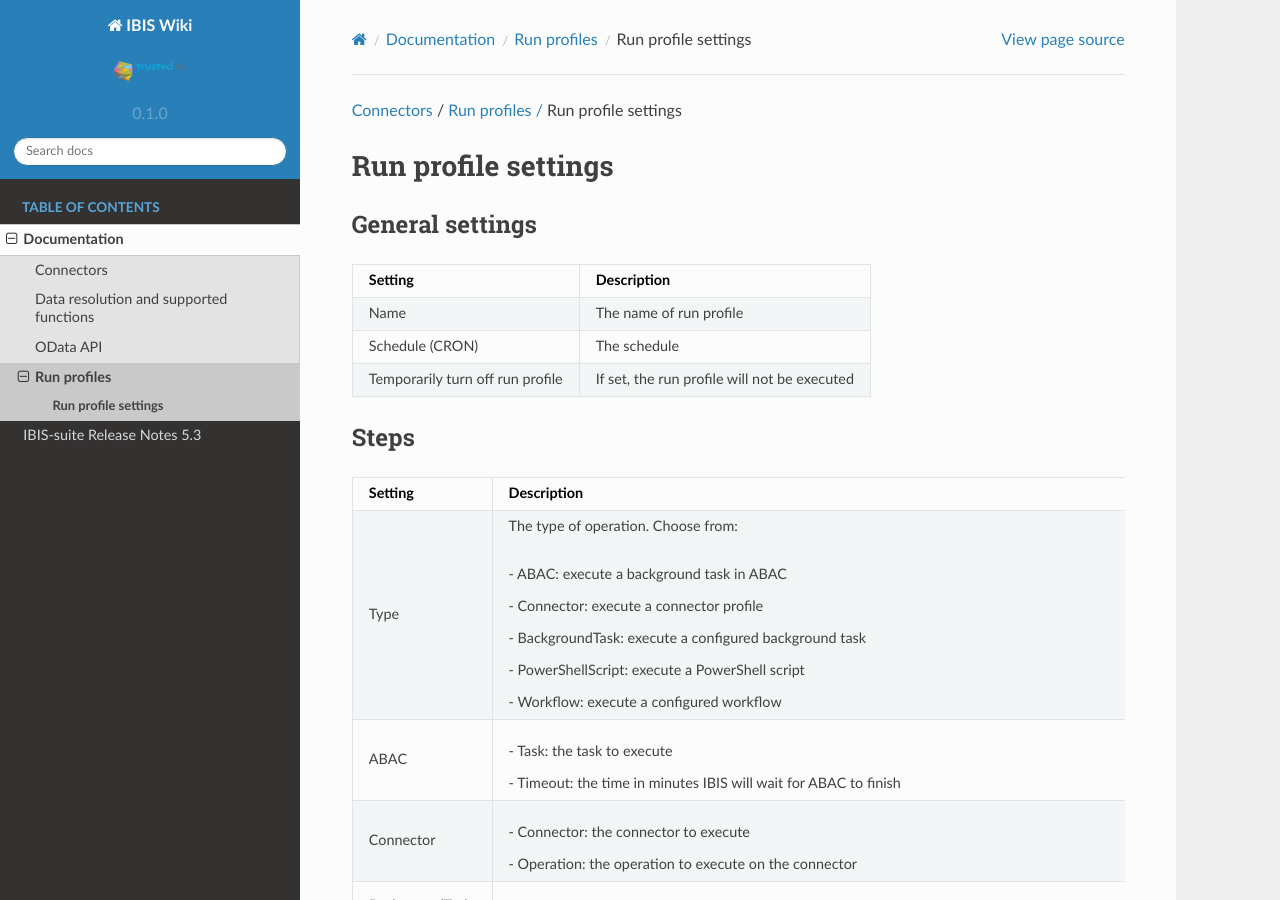
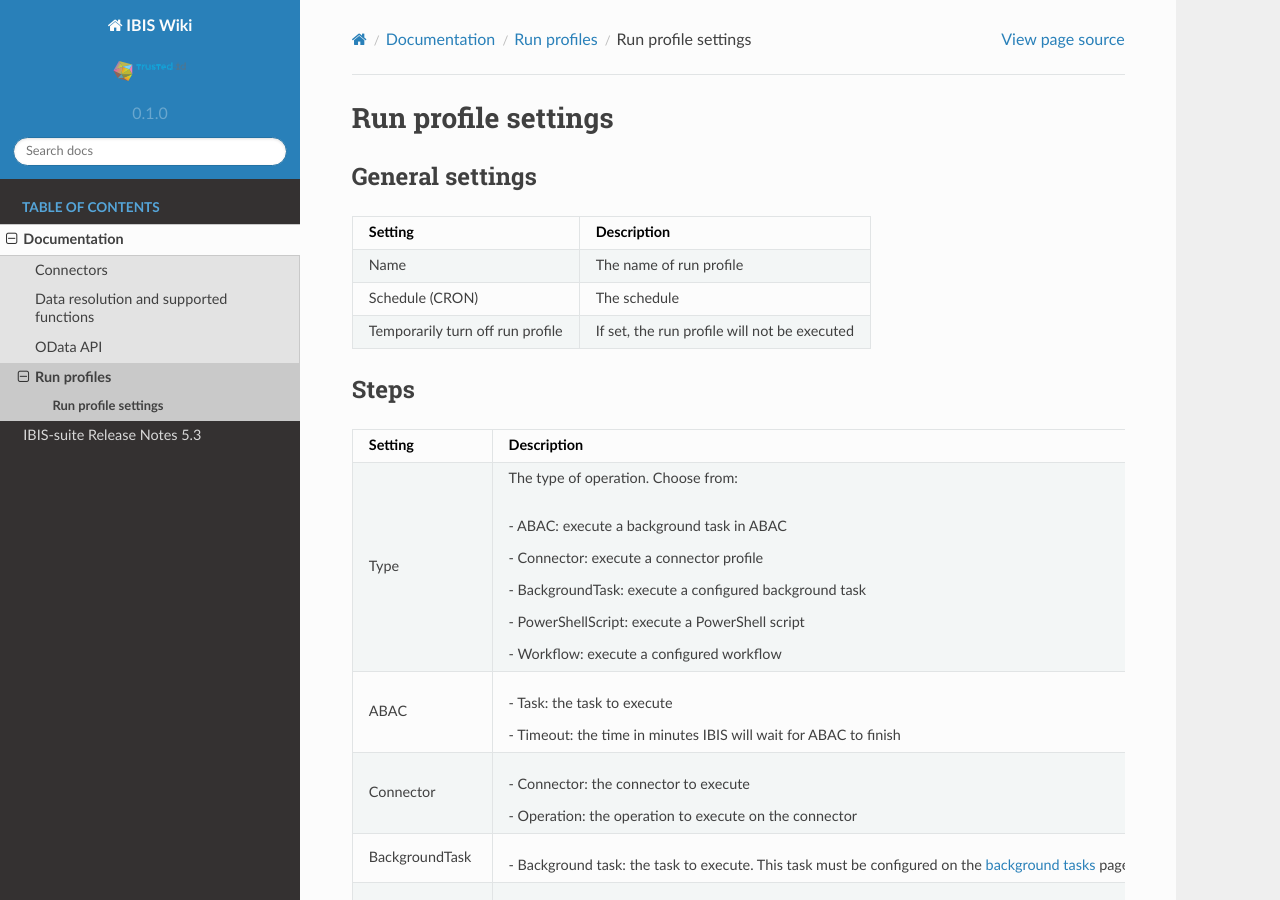
Before and after one commit to Raoulorlando/rtd-tutorial, a Sphinx documentation site: the page built from docs/source/Documentatie/Connectoren/IBIS_Connectoren/SysPage_RunProfile_Settings.md, in a window 1280 px wide and 900 px high. Built offline with Sphinx 7.4.7 and the Read the Docs theme 2.0.0, drawn with Linux system fonts in a browser that asks for light colours; nearby versions of some CDN libraries; some web fonts are replaced; library files that are not in the unit come from our copies; pages that are not in the unit, such as notebooks, are missing from menus.

Commit message:
Removed redundant navigation from RunProfile Settings

```diff
--- a/docs/source/Documentatie/Connectoren/IBIS_Connectoren/SysPage_RunProfile_Settings.md
+++ b/docs/source/Documentatie/Connectoren/IBIS_Connectoren/SysPage_RunProfile_Settings.md
@@ -1,9 +1,3 @@
-<a href="javascript:void(0)" class="help-trigger"
-data-helpkey="SysPage_Connector">Connectors</a> /
-<a href="javascript:void(0)" class="help-trigger"
-data-helpkey="SysPage_RunProfile">Run profiles /</a> Run profile
-settings
-
 # <span id="index"></span>Run profile settings
 
 ###### General settings
```
